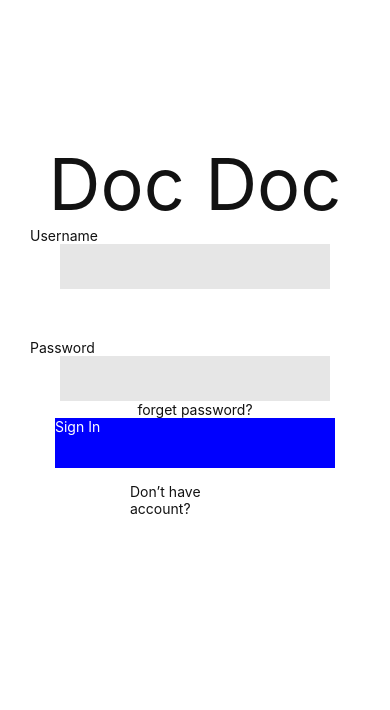
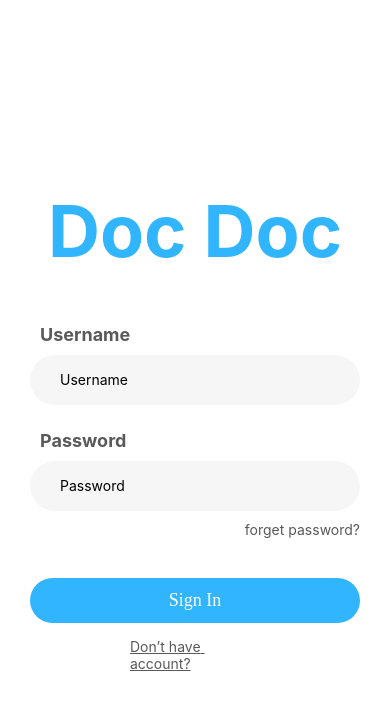
Before and after one commit to taritinth/docdoc, a React Native app: screen / in a window 390 px wide. Shown: the top 710 px of the page. Built offline with nearby package versions, Linux system fonts and the light colour scheme.

Commit message:
style: sign in

```diff
--- a/screens/Signin.js
+++ b/screens/Signin.js
@@ -1,36 +1,56 @@
 import React, { Component } from "react";
-import { StyleSheet, View, Text, Button, TouchableOpacity } from "react-native";
+import {
+  StyleSheet,
+  View,
+  Text,
+  Button,
+  TouchableOpacity,
+  TextInput,
+} from "react-native";
 
-function Signin(props) {
+export default function Signin(props) {
   return (
     <View style={styles.container}>
       <Text style={styles.docDoc}>Doc Doc</Text>
       <Text style={styles.username}>Username</Text>
-      <View style={styles.rect}></View>
+      <TextInput style={styles.input} placeholder="Username"></TextInput>
       <Text style={styles.password}>Password</Text>
-      <View style={styles.rect1}></View>
+      <TextInput style={styles.input} placeholder="Password"></TextInput>
       <Text style={styles.forgetPassword}>forget password?</Text>
-      <TouchableOpacity style={styles.cupertinoButtonInfo}>
-        <Text style={styles.signin}>Sign In</Text>
+      <TouchableOpacity style={styles.button} activeOpacity={0.8}>
+        <View style={styles.buttonContainer}>
+          <Text style={styles.buttonText}>Sign In</Text>
+        </View>
       </TouchableOpacity>
       <Text style={styles.dontHaveAccount}>Don’t have account?</Text>
     </View>
   );
 }
 
-export default Signin;
-
 const styles = StyleSheet.create({
   container: {
     flex: 1,
     // backgroundColor:'red',
     alignItems: "center",
+    justifyContent: "center",
     padding: 30,
   },
   docDoc: {
-    color: "#121212",
+    color: "#32B5FF",
+    fontWeight: "bold",
     fontSize: 72,
-    marginTop: 110,
+    marginBottom: 50,
+  },
+  input: {
+    marginTop: 10,
+    width: "100%",
+    backgroundColor: "#F6F6F6",
+    height: 50,
+    // borderWidth: 1,
+    // borderColor: "#d3d3d3",
+    paddingVertical: 5,
+    paddingHorizontal: 30,
+    borderRadius: 30,
   },
   rect: {
     width: 270,
@@ -43,30 +63,55 @@ const styles = StyleSheet.create({
     backgroundColor: "#E6E6E6",
   },
   username: {
-    color: "#121212",
+    fontSize: 18,
+    marginLeft: 10,
+    color: "#595959",
+    fontWeight: "bold",
     alignSelf: "flex-start",
   },
   password: {
-    color: "#121212",
+    fontSize: 18,
+    marginLeft: 10,
+    color: "#595959",
+    fontWeight: "bold",
     alignSelf: "flex-start",
-    marginTop:50,
+    marginTop: 25,
   },
   forgetPassword: {
-    color: "#121212",
+    marginTop: 10,
+    color: "#595959",
+    alignSelf: "flex-end",
   },
   cupertinoButtonInfo: {
+    marginTop: 50,
     height: 50,
-    width: 280,
+    width: "100%",
     backgroundColor: "blue",
+    alignItems: "center",
+    justifyContent: "center",
   },
   dontHaveAccount: {
-    color: "#121212",
+    color: "#595959",
+    textDecorationLine: "underline",
     height: 20,
     width: 130,
     marginTop: 15,
   },
-  signin: {
-    color: "#FFFFFF",
+  button: {
+    alignSelf: "stretch",
+    marginTop: 40,
+  },
+  buttonContainer: {
+    backgroundColor: "#32B5FF",
+    paddingVertical: 12,
+    paddingHorizontal: 30,
+    borderRadius: 25,
     alignItems: "center",
+    justifyContent: "center",
+  },
+  buttonText: {
+    color: "white",
+    fontFamily: "open-sans",
+    fontSize: 18,
   },
 });
```
